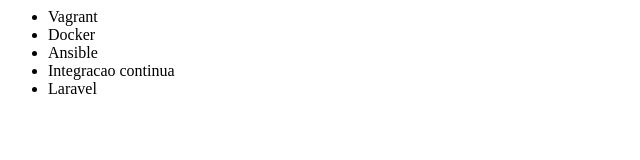
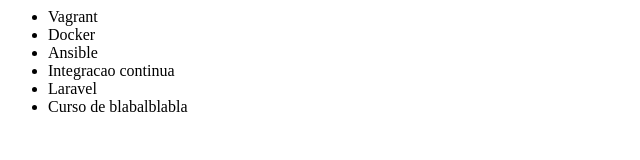
Before and after one commit to felipekunsler/alura-git, a plain HTML site: page index.html in a window 1280 px wide. Shown: the whole page, without its empty margins (0-640 px from the left). Drawn offline with Linux system fonts and the light colour scheme.

Commit message:
criando nbovo curso na lista

```diff
--- a/index.html
+++ b/index.html
@@ -11,6 +11,7 @@
     <li>Ansible</li>
     <li>Integracao continua</li>
     <li>Laravel</li>
+    <li>Curso de blabalblabla</li>
   </ul>
 </body>
 </html>
```
